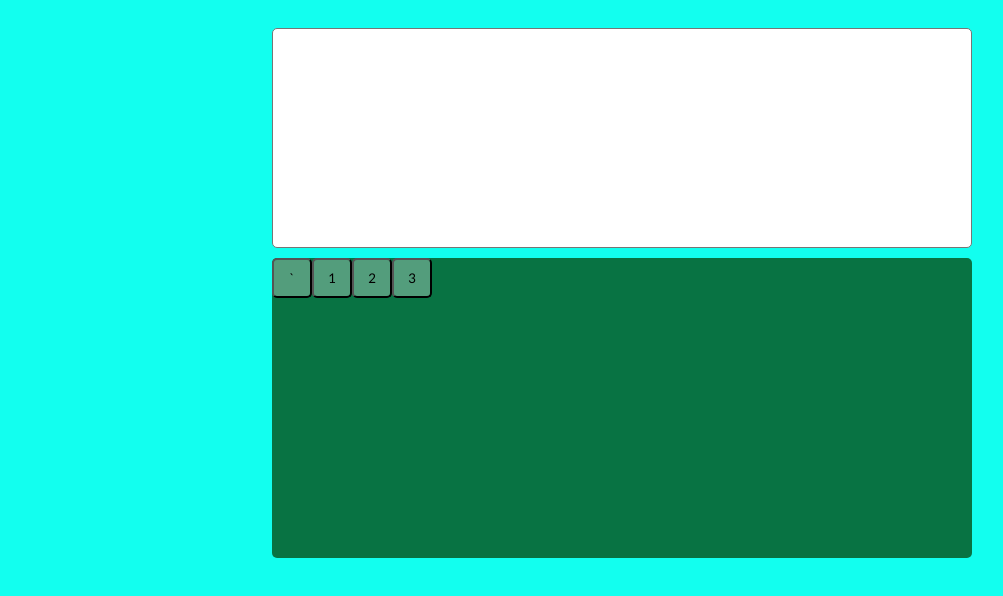
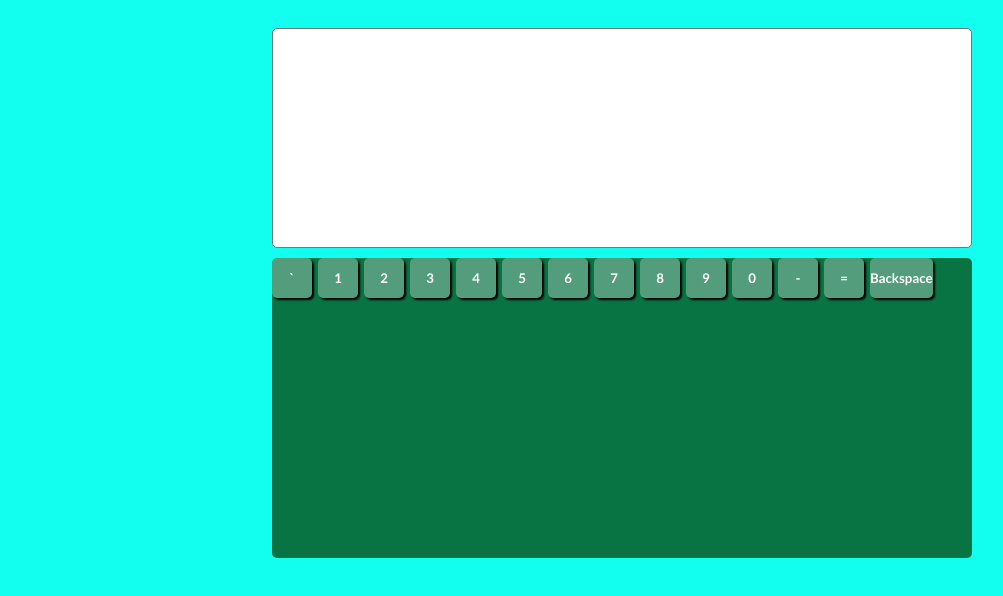
Before and after one commit to Yuriy113/virtual-keyboard, a website: page index.html in a window 1280 px wide. Shown: the part 106-702 px from the top of the page, without its empty margins (18-1021 px from the left). Drawn offline with Linux system fonts and the light colour scheme.

Commit message:
feat: backspace functionality added

```diff
--- a/js/index.js
+++ b/js/index.js
@@ -32,6 +32,21 @@ const keys = [
   { en: { normal: '1', shifted: '!' }, ru: { normal: '1', shifted: '!' }, code: 'Digit1' },
   { en: { normal: '2', shifted: '@' }, ru: { normal: '2', shifted: '"' }, code: 'Digit2' },
   { en: { normal: '3', shifted: '#' }, ru: { normal: '3', shifted: '№' }, code: 'Digit3' },
+  { en: { normal: '4', shifted: '$' }, ru: { normal: '4', shifted: ';' }, code: 'Digit4' },
+  { en: { normal: '5', shifted: '%' }, ru: { normal: '5', shifted: '%' }, code: 'Digit5' },
+  { en: { normal: '6', shifted: '^' }, ru: { normal: '6', shifted: ':' }, code: 'Digit6' },
+  { en: { normal: '7', shifted: '&' }, ru: { normal: '7', shifted: '?' }, code: 'Digit7' },
+  { en: { normal: '8', shifted: '*' }, ru: { normal: '8', shifted: '*' }, code: 'Digit8' },
+  { en: { normal: '9', shifted: '(' }, ru: { normal: '9', shifted: '(' }, code: 'Digit9' },
+  { en: { normal: '0', shifted: ')' }, ru: { normal: '0', shifted: ')' }, code: 'Digit0' },
+  { en: { normal: '-', shifted: '_' }, ru: { normal: '-', shifted: '_' }, code: 'Minus' },
+  { en: { normal: '=', shifted: '+' }, ru: { normal: '=', shifted: '+' }, code: 'Equal' },
+  {
+    en: { normal: 'Backspace', shifted: 'Backspace' },
+    ru: { normal: 'Backspace', shifted: 'Backspace' },
+    code: 'Backspace',
+    service: true,
+  },
 ];
 
 const createKeyboardKeys = (keys, lang, shift) => {
@@ -41,6 +56,12 @@ const createKeyboardKeys = (keys, lang, shift) => {
     key.innerText = value[lang][shift];
 
     key.addEventListener('click', () => {
+      if (key.innerHTML === 'Backspace') {
+        let substr = textarea.value;
+        let newstr = substr.slice(0, substr.length - 1);
+        textarea.value = newstr;
+        return;
+      }
       textarea.value += key.innerText;
     });
     keyboard.appendChild(key);
@@ -52,7 +73,6 @@ createKeyboardKeys(keys, languages[0], states[0]);
 document.addEventListener('keydown', (e) => {
   if (e.repeat) return;
   e.preventDefault();
-  console.log(e.code);
 
   let lang = languages[+currentLang];
   let shift = states[+e.shiftKey];
@@ -64,6 +84,12 @@ document.addEventListener('keydown', (e) => {
   for (let i = 0; i < buttons.length; i++) {
     buttons[i].innerText = keys[i][lang][shift];
     if (keys[i].code === e.code) {
+      if (e.code === 'Backspace') {
+        let substr = textarea.value;
+        let newstr = substr.slice(0, substr.length - 1);
+        textarea.value = newstr;
+        return;
+      }
       buttons[i].classList.add('pressed');
       textarea.value += buttons[i].innerHTML;
     }
--- a/styles.css
+++ b/styles.css
@@ -33,6 +33,8 @@ div {
 }
 
 .keyboard {
+  display: flex;
+  gap: 6px;
   margin: 10px auto;
   width: 700px;
   height: 300px;
@@ -43,14 +45,24 @@ div {
 .keyboard__key {
   min-width: 40px;
   height: 40px;
-
+  border: none;
+  box-shadow: 2px 2px 2px rgb(0, 0, 0);
   border-radius: 5px;
   cursor: pointer;
   background-color: rgba(255, 255, 255, 0.3);
+  color: white;
+  font-weight: 600;
+  outline: none;
 }
 
 .keyboard__key:hover {
   background-color: rgba(255, 255, 255, 0.5);
+}
+
+.keyboard__key:active {
+  background-color: rgb(111, 255, 0);
+  box-shadow: none;
+  color: black;
 }
 
 .pressed {
```
